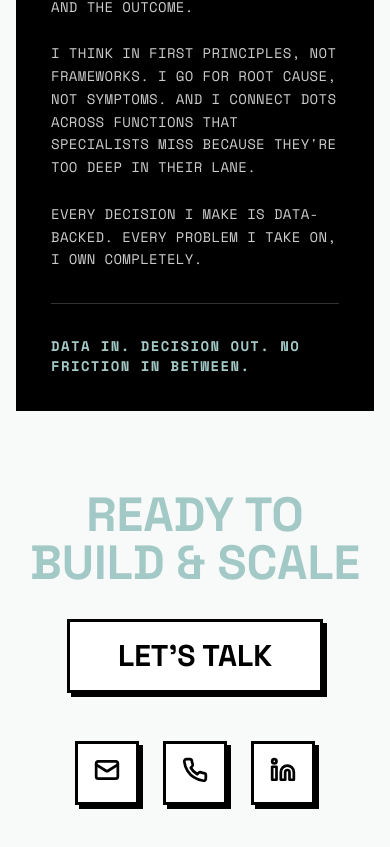
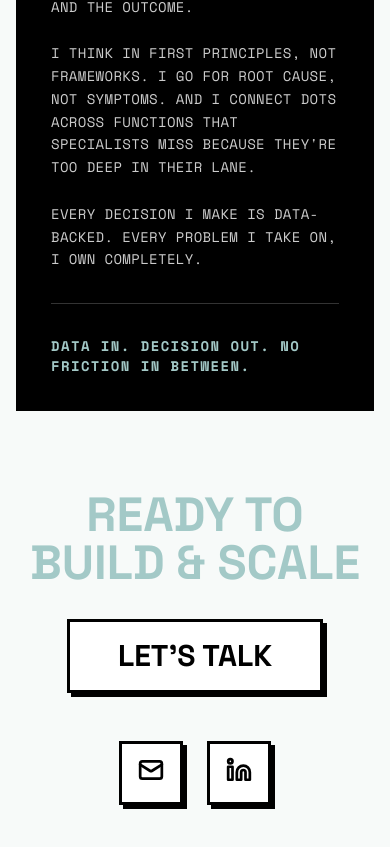
Before and after one commit to Khars-99/Kharvannan, a React (Vite) app: page / in a window 390 px wide. Shown: the part 6722-7569 px from the top of the page. Built offline with nearby package versions, Linux system fonts and the light colour scheme.

Commit message:
Remove phone number from public contact links

```diff
--- a/components/Footer.tsx
+++ b/components/Footer.tsx
@@ -42,15 +42,6 @@ export const Footer: React.FC = () => {
           }
         />
         <ContactIcon
-          href="tel:+919994412111"
-          label="Call Me"
-          icon={
-            <svg viewBox="0 0 24 24" fill="none" stroke="currentColor" strokeWidth="2.5" strokeLinecap="round" strokeLinejoin="round">
-              <path d="M22 16.92v3a2 2 0 0 1-2.18 2 19.79 19.79 0 0 1-8.63-3.07 19.5 19.5 0 0 1-6-6 19.79 19.79 0 0 1-3.07-8.67A2 2 0 0 1 4.11 2h3a2 2 0 0 1 2 1.72 12.84 12.84 0 0 0 .7 2.81 2 2 0 0 1-.45 2.11L8.09 9.91a16 16 0 0 0 6 6l1.27-1.27a2 2 0 0 1 2.11-.45 12.84 12.84 0 0 0 2.81.7A2 2 0 0 1 22 16.92z"/>
-            </svg>
-          }
-        />
-        <ContactIcon
           href="https://linkedin.com/in/kharvannan4160"
           label="LinkedIn Profile"
           icon={
```
